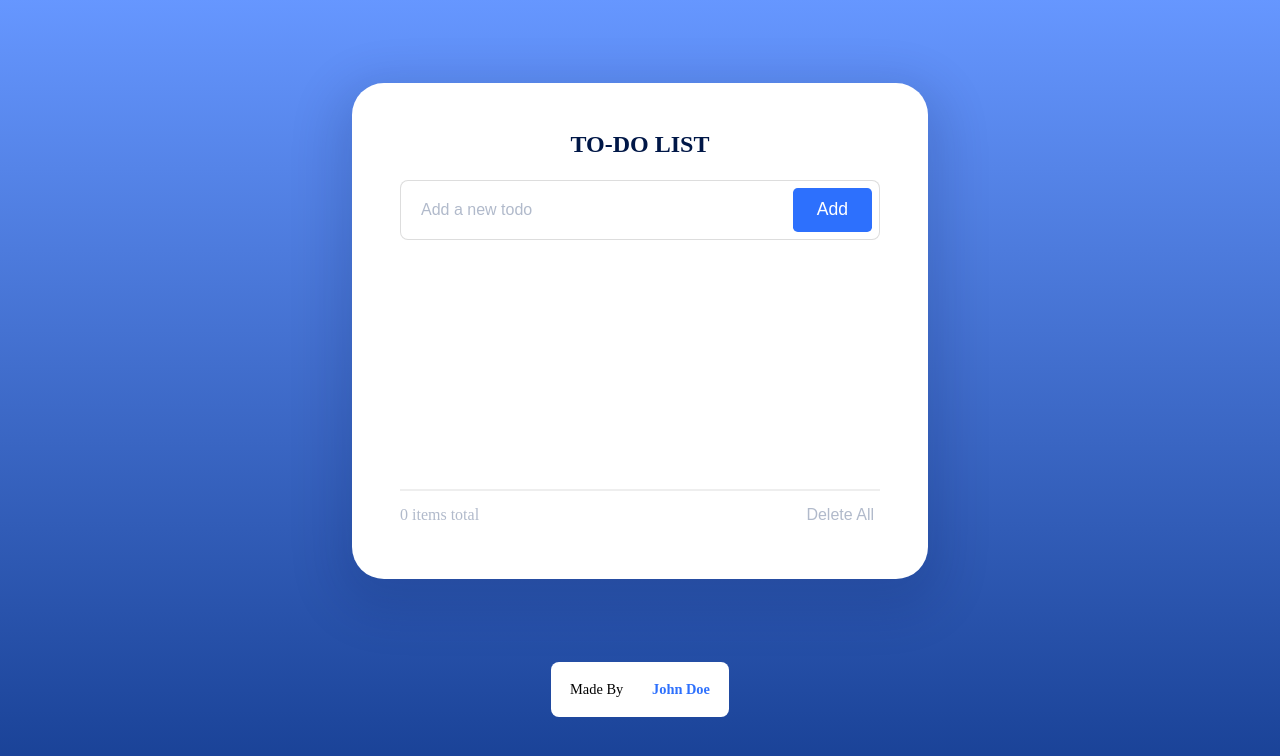
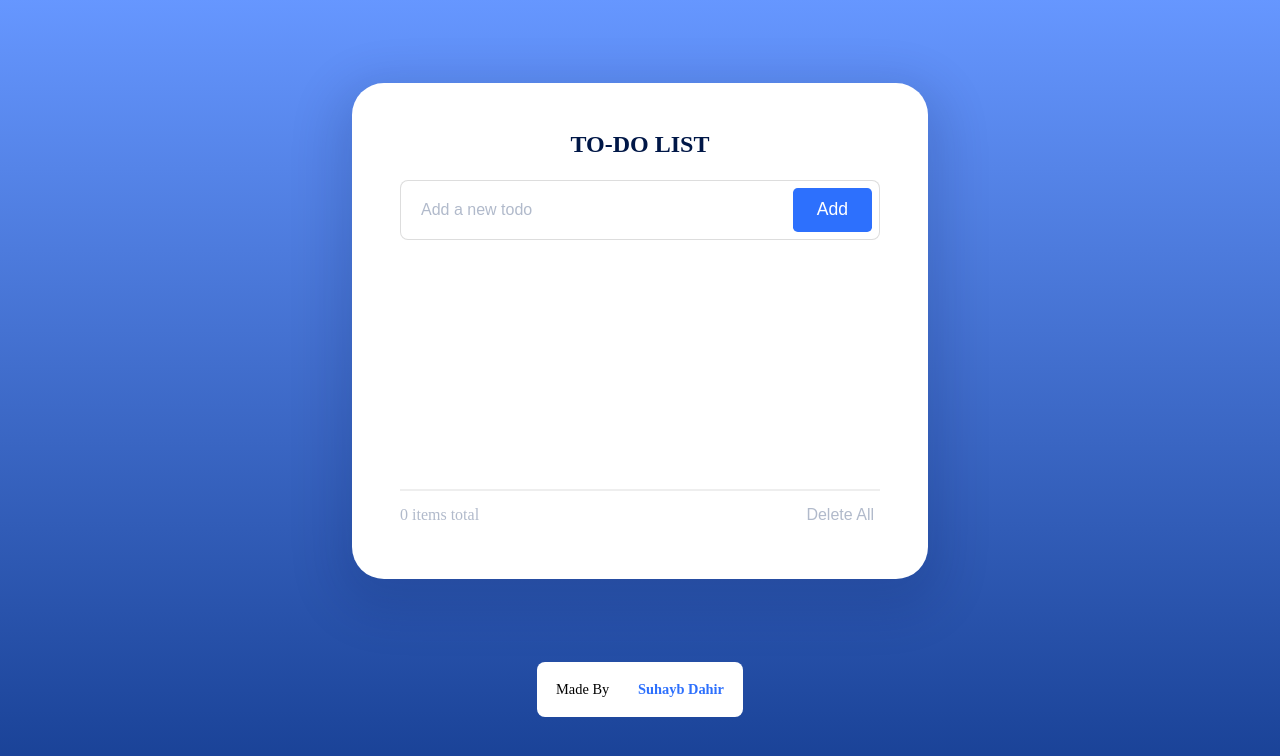
Before and after one commit to suhayblegend/Todo-List-App, a plain HTML site: page index.html in a window 1280 px wide. Drawn offline with Linux system fonts and the light colour scheme.

Commit message:
Update index.html

```diff
--- a/index.html
+++ b/index.html
@@ -33,7 +33,7 @@
     <footer>
       <div class="footer">
         <p class="made-by">Made By</p>
-        <p class="author">John Doe</p>
+        <p class="author">Suhayb Dahir</p>
       </div>
     </footer>
   </body>
```
